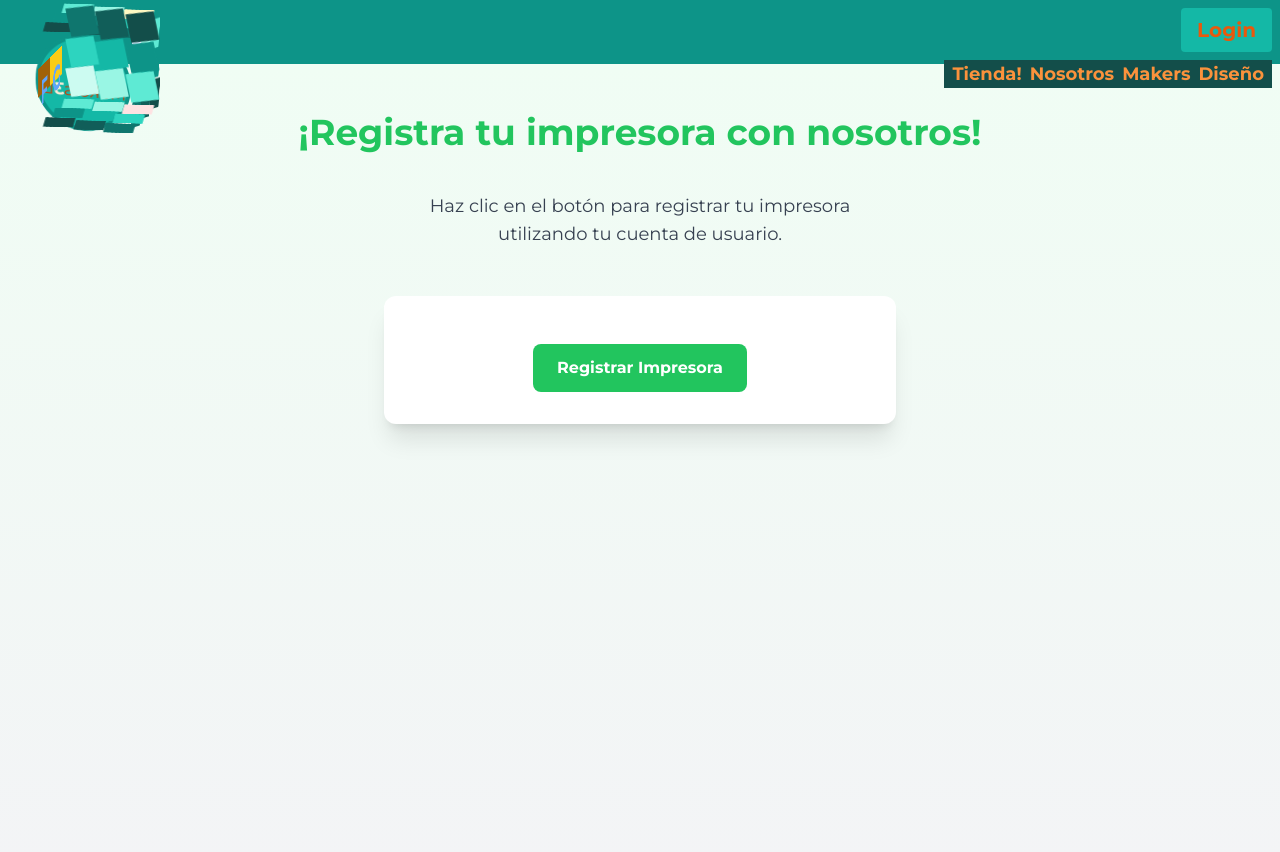
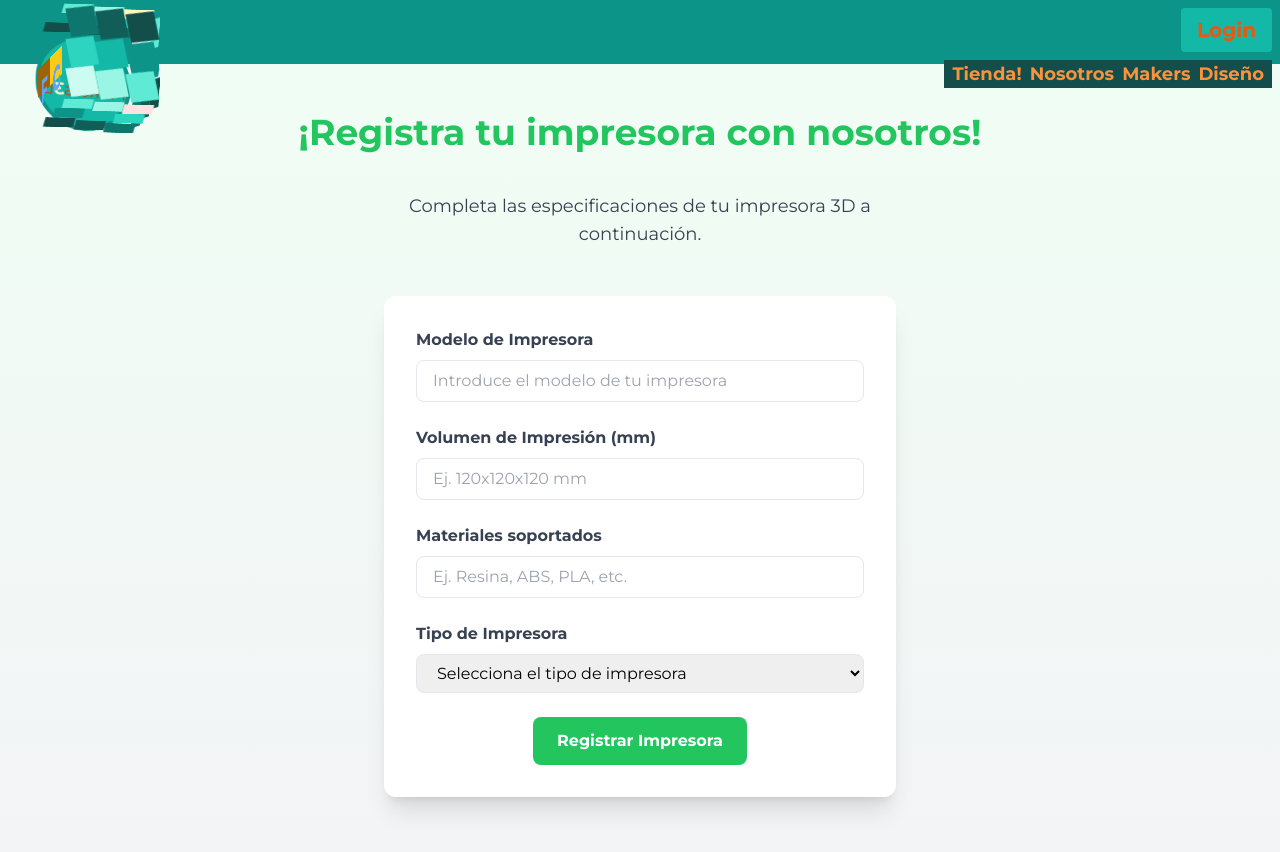
Before and after one commit to frncscgvdesarrollos/shop3d, a Next.js app: page /shop/makers/registerPrinter in a window 1280 px wide. Shown: the top 852 px of the page. Built offline with nearby package versions, Linux system fonts and the light colour scheme; no server answers.

Commit message:
jueves por la tarde

```diff
--- a/src/app/shop/makers/registerPrinter/page.jsx
+++ b/src/app/shop/makers/registerPrinter/page.jsx
@@ -7,14 +7,18 @@ export default function RegisterPrinter() {
     const { user } = UserAuth();
 
     const [printerInfo, setPrinterInfo] = useState({
-        uid: user?.uid , // Solo vamos a usar el uid del usuario autenticado
+        uid: user?.uid, // Solo vamos a usar el uid del usuario autenticado
         currentImpresion: {},
         horasImprimidas: 0,
         horasRestantes: 0,
         id: 1, // Asigna el id de impresora de manera dinámica si es necesario
         lastImpresion: {},
         pedido: [],
-        pedidosTotales:0
+        pedidosTotales: 0,
+        modelo: '', // Agregar modelo de impresora
+        volumenImpresion: '', // Volumen de impresión de la impresora
+        materiales: '', // Materiales soportados
+        tipo: '' // Tipo de impresora (SLA, DLP, MSLA, etc.)
     });
 
     // Actualiza el uid cuando el usuario cambia
@@ -26,6 +30,15 @@ export default function RegisterPrinter() {
             }));
         }
     }, [user]);
+
+    // Maneja los cambios de entrada en el formulario
+    function handleChange(e) {
+        const { name, value } = e.target;
+        setPrinterInfo(prevState => ({
+            ...prevState,
+            [name]: value
+        }));
+    }
 
     function handleSubmit(e) {
         e.preventDefault();
@@ -45,9 +58,68 @@ export default function RegisterPrinter() {
         <div className='flex flex-col items-center gap-6 p-8 bg-gradient-to-b from-green-50 to-gray-100 min-h-screen'>
             <h2 className='text-4xl font-extrabold text-green-500 my-4'>¡Registra tu impresora con nosotros!</h2>
             <p className='text-lg text-gray-700 mb-6 text-center max-w-lg'>
-                Haz clic en el botón para registrar tu impresora utilizando tu cuenta de usuario.
+                Completa las especificaciones de tu impresora 3D a continuación.
             </p>
             <form onSubmit={handleSubmit} className='bg-white shadow-xl rounded-xl p-8 w-full max-w-lg space-y-6'>
+                {/* Campo para el modelo de impresora */}
+                <div>
+                    <label className='block text-gray-700 font-bold mb-2' htmlFor='modelo'>Modelo de Impresora</label>
+                    <input
+                        type='text'
+                        name='modelo'
+                        value={printerInfo.modelo}
+                        onChange={handleChange}
+                        className='w-full px-4 py-2 border rounded-lg focus:outline-none focus:ring focus:border-green-300'
+                        placeholder='Introduce el modelo de tu impresora'
+                        required
+                    />
+                </div>
+
+                {/* Campo para el volumen de impresión */}
+                <div>
+                    <label className='block text-gray-700 font-bold mb-2' htmlFor='volumenImpresion'>Volumen de Impresión (mm)</label>
+                    <input
+                        type='text'
+                        name='volumenImpresion'
+                        value={printerInfo.volumenImpresion}
+                        onChange={handleChange}
+                        className='w-full px-4 py-2 border rounded-lg focus:outline-none focus:ring focus:border-green-300'
+                        placeholder='Ej. 120x120x120 mm'
+                        required
+                    />
+                </div>
+
+                {/* Campo para los materiales soportados */}
+                <div>
+                    <label className='block text-gray-700 font-bold mb-2' htmlFor='materiales'>Materiales soportados</label>
+                    <input
+                        type='text'
+                        name='materiales'
+                        value={printerInfo.materiales}
+                        onChange={handleChange}
+                        className='w-full px-4 py-2 border rounded-lg focus:outline-none focus:ring focus:border-green-300'
+                        placeholder='Ej. Resina, ABS, PLA, etc.'
+                        required
+                    />
+                </div>
+
+                {/* Campo para el tipo de impresora (SLA, DLP, MSLA) */}
+                <div>
+                    <label className='block text-gray-700 font-bold mb-2' htmlFor='tipo'>Tipo de Impresora</label>
+                    <select
+                        name='tipo'
+                        value={printerInfo.tipo}
+                        onChange={handleChange}
+                        className='w-full px-4 py-2 border rounded-lg focus:outline-none focus:ring focus:border-green-300'
+                        required
+                    >
+                        <option value=''>Selecciona el tipo de impresora</option>
+                        <option value='SLA'>SLA (Estereolitografía)</option>
+                        <option value='DLP'>DLP (Proyección de Luz Digital)</option>
+                        <option value='MSLA'>MSLA (Máscara de Sombra de Matriz de Píxeles)</option>
+                    </select>
+                </div>
+
                 <div className='flex justify-center mt-4'>
                     <button type="submit" className="bg-green-500 hover:bg-green-700 text-white font-bold py-3 px-6 rounded-lg transition duration-300 ease-in-out transform hover:scale-105">
                         Registrar Impresora
```
